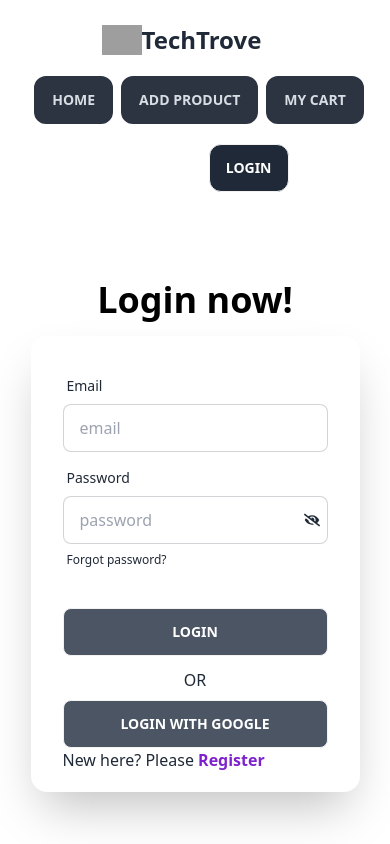
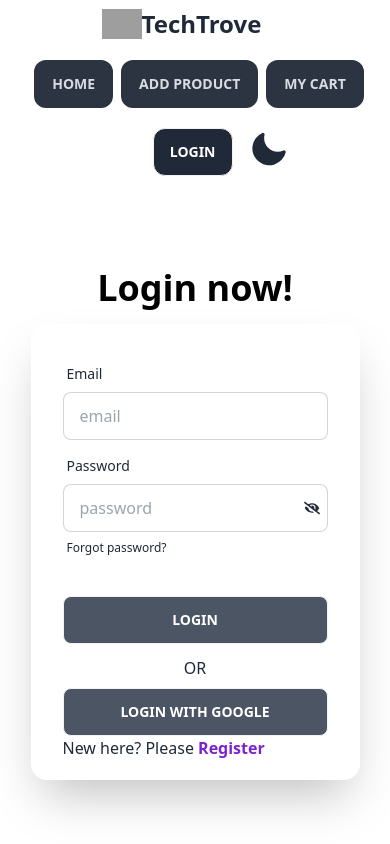
Before and after one commit to dronatoo21/techtrove-treasures-client, a React (Vite) app: page /login in a window 390 px wide. Shown: the top 844 px of the page. Built offline with nearby package versions, Linux system fonts and the light colour scheme; no server answers; grey boxes are pictures that could not be loaded.

Commit message:
created private route

```diff
--- /dev/null
+++ b/src/Routes/PrivateRoute.jsx
@@ -0,0 +1,17 @@
+import { useContext } from "react";
+import { Navigate, useLocation } from "react-router-dom";
+import { AuthContext } from "../providers/AuthProvider";
+const PrivateRoute = ({children}) => {
+    const {user, loading} = useContext(AuthContext);
+    const location = useLocation();
+    if(loading){
+        return <div className="container w-11 my-36 mx-auto">
+            <span className="loading loading-dots loading-lg"></span>
+        </div>
+    }
+    if(user){
+        return children;
+    }
+    return <Navigate state={location.pathname} to="/login"></Navigate>
+}
+export default PrivateRoute;
--- /dev/null
+++ b/src/pages/MyCart/MyCart.jsx
@@ -0,0 +1,9 @@
+const MyCart = () => {
+    return (
+        <div>
+            <h1>My cart</h1>
+        </div>
+    );
+};
+
+export default MyCart;
--- a/src/pages/Shared/Nav.jsx
+++ b/src/pages/Shared/Nav.jsx
@@ -10,7 +10,7 @@
     const links = <>
     <li className="btn btn-neutral ml-2 border-2 rounded-xl font-semibold"><NavLink to="/">Home</NavLink></li>
     <li className="btn btn-neutral ml-2 border-2 rounded-xl font-semibold"><NavLink to="/addtocart">Add Product</NavLink></li>
-    <li className="btn btn-neutral ml-2 border-2 rounded-xl font-semibold"><NavLink to="#">My Cart</NavLink></li>
+    <li className="btn btn-neutral ml-2 border-2 rounded-xl font-semibold"><NavLink to="/mycart">My Cart</NavLink></li>
     </>
 
     const handleLogout = () => {
@@ -23,7 +23,7 @@
     };
 
     return (
-        <div className="navbar bg-base-100 flex lg:flex-row flex-col py-6">
+        <div className="navbar bg-base-100 flex lg:flex-row flex-col md:py-9 lg:py-6">
           <div className="navbar-start">
           <img className='md:w-20 w-10' src="https://i.ibb.co/M7sMZmk/logo.png" alt="logo" />
           <h1 className="md:text-4xl text-2xl font-extrabold">TechTrove</h1>
@@ -33,7 +33,7 @@
                 {links}
               </ul>
           </div>
-          <div className="navbar-end">
+          <div className="navbar-end md:-ml-24 md:my-1 lg:-ml-0 lg:my-0 mb-5">
           { user ?
             <>
           <label tabIndex={0} className="btn mr-5 btn-ghost btn-circle avatar">
@@ -43,6 +43,20 @@
             <button onClick={handleLogout} className="btn bg-gray-800 text-white rounded-xl">Logout</button></>
               : <Link to="/login"><button className="btn bg-gray-800 text-white rounded-xl">Login</button></Link>
             }
+            <div className="ml-4 md:mx-3">
+            <label className="swap swap-rotate">
+
+                {/* this hidden checkbox controls the state */}
+                <input type="checkbox" />
+
+                {/* sun icon */}
+                <svg className="swap-on fill-current w-10 h-10" xmlns="http://www.w3.org/2000/svg" viewBox="0 0 24 24"><path d="M5.64,17l-.71.71a1,1,0,0,0,0,1.41,1,1,0,0,0,              1.41,0l.71-.71A1,1,0,0,0,5.64,17ZM5,12a1,1,0,0,0-1-1H3a1,1,0,0,0,0,2H4A1,1,0,0,0,5,12Zm7-7a1,1,0,0,0,1-1V3a1,1,0,0,0-2,0V4A1,1,0,0,0,12,5ZM5.64,7.05a1,1,0,0,             0,.7.29,1,1,0,0,0,.71-.29,1,1,0,0,0,0-1.41l-.71-.71A1,1,0,0,0,4.93,6.34Zm12,.29a1,1,0,0,0,.7-.29l.71-.71a1,1,0,1,0-1.41-1.41L17,5.64a1,1,0,0,0,0,1.41A1,1,0,            0,0,17.66,7.34ZM21,11H20a1,1,0,0,0,0,2h1a1,1,0,0,0,0-2Zm-9,8a1,1,0,0,0-1,1v1a1,1,0,0,0,2,0V20A1,1,0,0,0,12,19ZM18.36,17A1,1,0,0,0,17,18.36l.71.71a1,1,0,0,0,            1.41,0,1,1,0,0,0,0-1.41ZM12,6.5A5.5,5.5,0,1,0,17.5,12,5.51,5.51,0,0,0,12,6.5Zm0,9A3.5,3.5,0,1,1,15.5,12,3.5,3.5,0,0,1,12,15.5Z"/></svg>
+
+                {/* moon icon */}
+                <svg className="swap-off fill-current w-10 h-10" xmlns="http://www.w3.org/2000/svg" viewBox="0 0 24 24"><path d="M21.64,13a1,1,0,0,0-1.05-.14,8.05,8.05,0,0,              1-3.37.73A8.15,8.15,0,0,1,9.08,5.49a8.59,8.59,0,0,1,.25-2A1,1,0,0,0,8,2.36,10.14,10.14,0,1,0,22,14.05,1,1,0,0,0,21.64,13Zm-9.5,6.69A8.14,8.14,0,0,1,7.08,5.             22v.27A10.15,10.15,0,0,0,17.22,15.63a9.79,9.79,0,0,0,2.1-.22A8.11,8.11,0,0,1,12.14,19.73Z"/></svg>
+
+              </label>
+            </div>
           </div>
         </div>
 )};
```
Also changed, not shown: src/Routes/Routes.jsx (+7 -1 lines).
